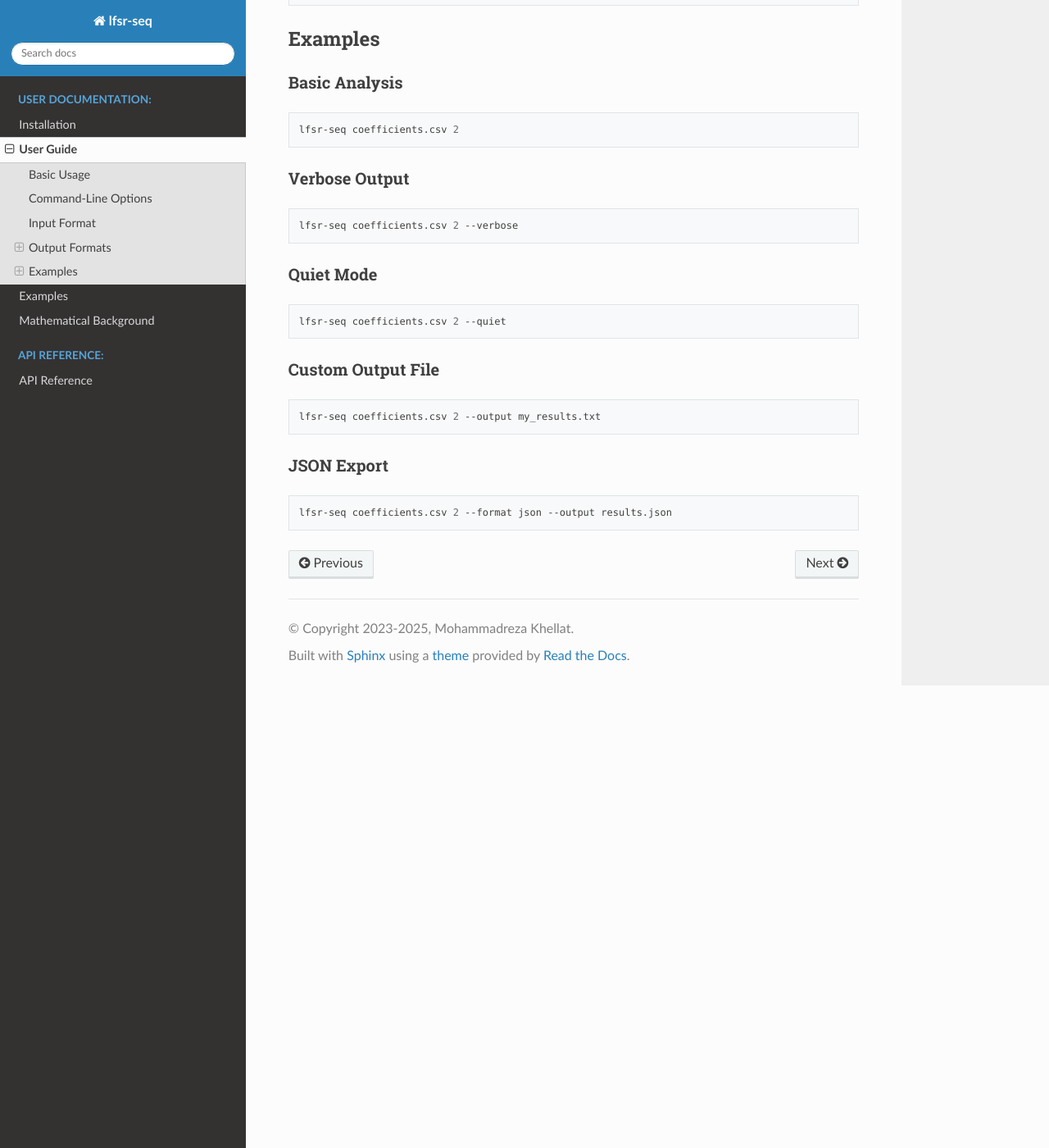
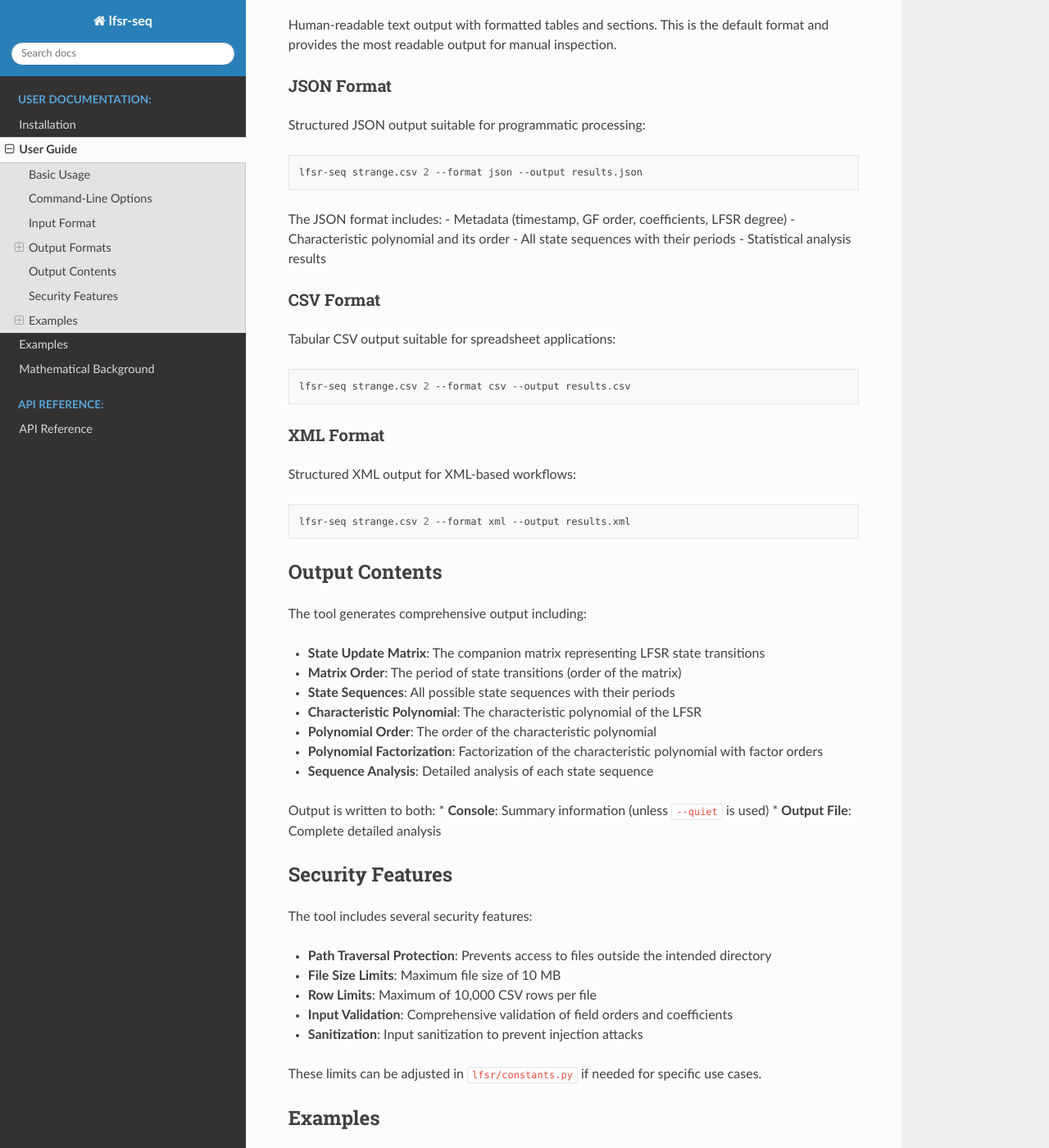
Before and after one commit to mkhellat/lfsr-seq, a Sphinx documentation site: the page built from docs/user_guide.rst, in a window 1280 px wide and 1400 px high, scrolled down 1618 px. Shown: the whole window at 82% size. Built offline with Sphinx 7.4.7 and the Read the Docs theme 3.1.0, drawn with Linux system fonts in a browser that asks for light colours; some of the changed text lies outside the part shown.

Commit message:
docs: Update and expand Sphinx documentation to match codebase
- Updated installation.rst with all Make targets including docs-pdf and docs-clean-pdf
- Expanded user_guide.rst with complete CLI options, output formats, and security features
- Enhanced examples.rst with comprehensive Python API usage examples
- Updated index.rst with latest features (matrix operations, polynomial factorization, security)
- Added documentation building section with HTML, PDF, and live server options
- All documentation now accurately reflects current codebase functionality

Documentation has been verified to build successfully and all API modules are properly documented.

```diff
--- a/docs/user_guide.rst
+++ b/docs/user_guide.rst
@@ -23,15 +23,19 @@
 Command-Line Options
 --------------------
 
-.. code-block:: text
+Positional Arguments:
+   input_file                 CSV file containing LFSR coefficient vectors
+   gf_order                   Galois field order (prime or prime power)
 
-   -o, --output OUTPUT_FILE    Specify output file (default: INPUT_FILE.out)
-   -v, --verbose               Enable verbose output
-   -q, --quiet                 Enable quiet mode
-   --no-progress               Disable progress bar
-   --format {text,json,csv,xml} Output format (default: text)
-   --version                   Show version and exit
-   -h, --help                  Show help message
+Optional Arguments:
+   -h, --help                 Show help message and exit
+   --version                  Show version and exit
+   -o, --output FILE          Specify output file (default: input_file.out)
+   -v, --verbose              Enable verbose output
+   -q, --quiet                Enable quiet mode (suppress non-essential output)
+   --no-progress              Disable progress bar display
+   --format {text,json,csv,xml}
+                              Output format (default: text)
 
 Input Format
 ------------
@@ -50,10 +54,13 @@
 Output Formats
 --------------
 
+The tool supports multiple output formats for different use cases:
+
 Text Format (Default)
 ~~~~~~~~~~~~~~~~~~~~~
 
-Human-readable text output with formatted tables and sections.
+Human-readable text output with formatted tables and sections. This is the default format
+and provides the most readable output for manual inspection.
 
 JSON Format
 ~~~~~~~~~~~
@@ -64,10 +71,16 @@
 
    lfsr-seq strange.csv 2 --format json --output results.json
 
+The JSON format includes:
+- Metadata (timestamp, GF order, coefficients, LFSR degree)
+- Characteristic polynomial and its order
+- All state sequences with their periods
+- Statistical analysis results
+
 CSV Format
 ~~~~~~~~~~
 
-Tabular CSV output:
+Tabular CSV output suitable for spreadsheet applications:
 
 .. code-block:: bash
 
@@ -76,11 +89,41 @@
 XML Format
 ~~~~~~~~~~
 
-Structured XML output:
+Structured XML output for XML-based workflows:
 
 .. code-block:: bash
 
    lfsr-seq strange.csv 2 --format xml --output results.xml
+
+Output Contents
+---------------
+
+The tool generates comprehensive output including:
+
+* **State Update Matrix**: The companion matrix representing LFSR state transitions
+* **Matrix Order**: The period of state transitions (order of the matrix)
+* **State Sequences**: All possible state sequences with their periods
+* **Characteristic Polynomial**: The characteristic polynomial of the LFSR
+* **Polynomial Order**: The order of the characteristic polynomial
+* **Polynomial Factorization**: Factorization of the characteristic polynomial with factor orders
+* **Sequence Analysis**: Detailed analysis of each state sequence
+
+Output is written to both:
+* **Console**: Summary information (unless ``--quiet`` is used)
+* **Output File**: Complete detailed analysis
+
+Security Features
+----------------
+
+The tool includes several security features:
+
+* **Path Traversal Protection**: Prevents access to files outside the intended directory
+* **File Size Limits**: Maximum file size of 10 MB
+* **Row Limits**: Maximum of 10,000 CSV rows per file
+* **Input Validation**: Comprehensive validation of field orders and coefficients
+* **Sanitization**: Input sanitization to prevent injection attacks
+
+These limits can be adjusted in ``lfsr/constants.py`` if needed for specific use cases.
 
 Examples
 --------
@@ -88,12 +131,21 @@
 Basic Analysis
 ~~~~~~~~~~~~~~
 
+Analyze LFSR over GF(2):
+
 .. code-block:: bash
 
    lfsr-seq coefficients.csv 2
 
+This will:
+- Read LFSR coefficients from ``coefficients.csv``
+- Analyze sequences over GF(2)
+- Generate output in ``coefficients.csv.out``
+
 Verbose Output
 ~~~~~~~~~~~~~~
+
+Show detailed information about processing:
 
 .. code-block:: bash
 
@@ -102,12 +154,16 @@
 Quiet Mode
 ~~~~~~~~~~
 
+Suppress non-essential output (no progress bar):
+
 .. code-block:: bash
 
    lfsr-seq coefficients.csv 2 --quiet
 
 Custom Output File
 ~~~~~~~~~~~~~~~~~~
+
+Specify a custom output file:
 
 .. code-block:: bash
 
@@ -116,6 +172,41 @@
 JSON Export
 ~~~~~~~~~~~
 
+Export results in JSON format:
+
 .. code-block:: bash
 
    lfsr-seq coefficients.csv 2 --format json --output results.json
+
+CSV Export
+~~~~~~~~~~
+
+Export results in CSV format:
+
+.. code-block:: bash
+
+   lfsr-seq coefficients.csv 2 --format csv --output results.csv
+
+XML Export
+~~~~~~~~~~
+
+Export results in XML format:
+
+.. code-block:: bash
+
+   lfsr-seq coefficients.csv 2 --format xml --output results.xml
+
+Non-Binary Fields
+~~~~~~~~~~~~~~~~~
+
+Analyze LFSR over GF(3):
+
+.. code-block:: bash
+
+   lfsr-seq coefficients.csv 3
+
+Analyze LFSR over GF(4) = GF(2²):
+
+.. code-block:: bash
+
+   lfsr-seq coefficients.csv 4
```
Also changed, not shown: docs/examples.rst (+26 -3 lines), docs/index.rst (+21 -5 lines), docs/installation.rst (+9 -3 lines).
